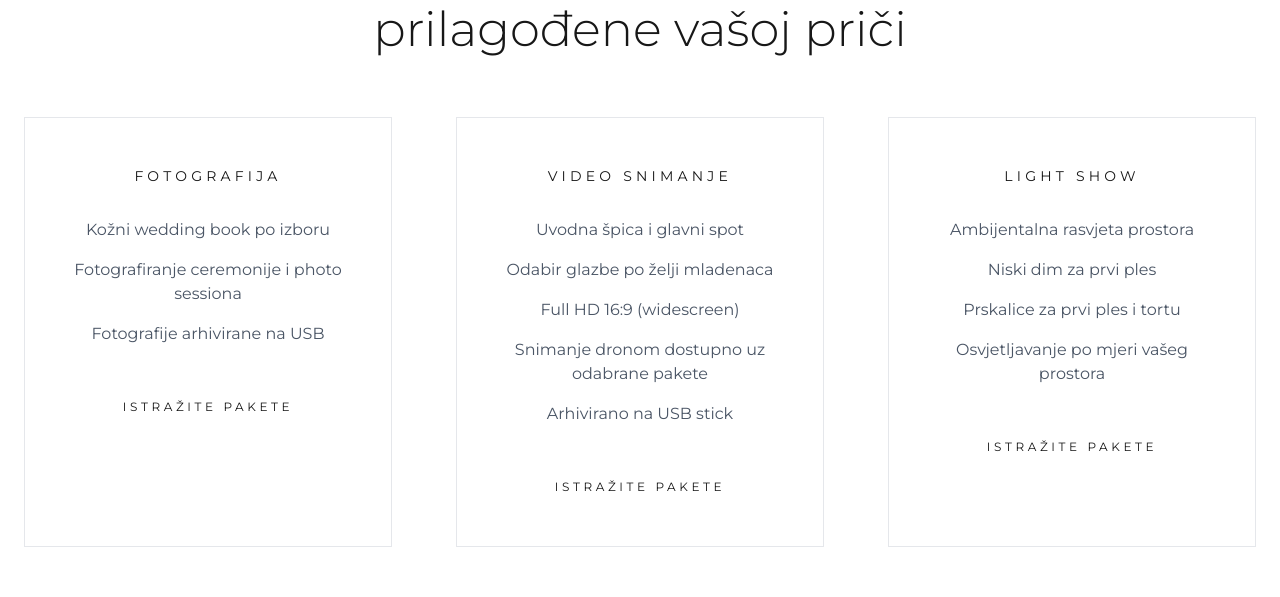
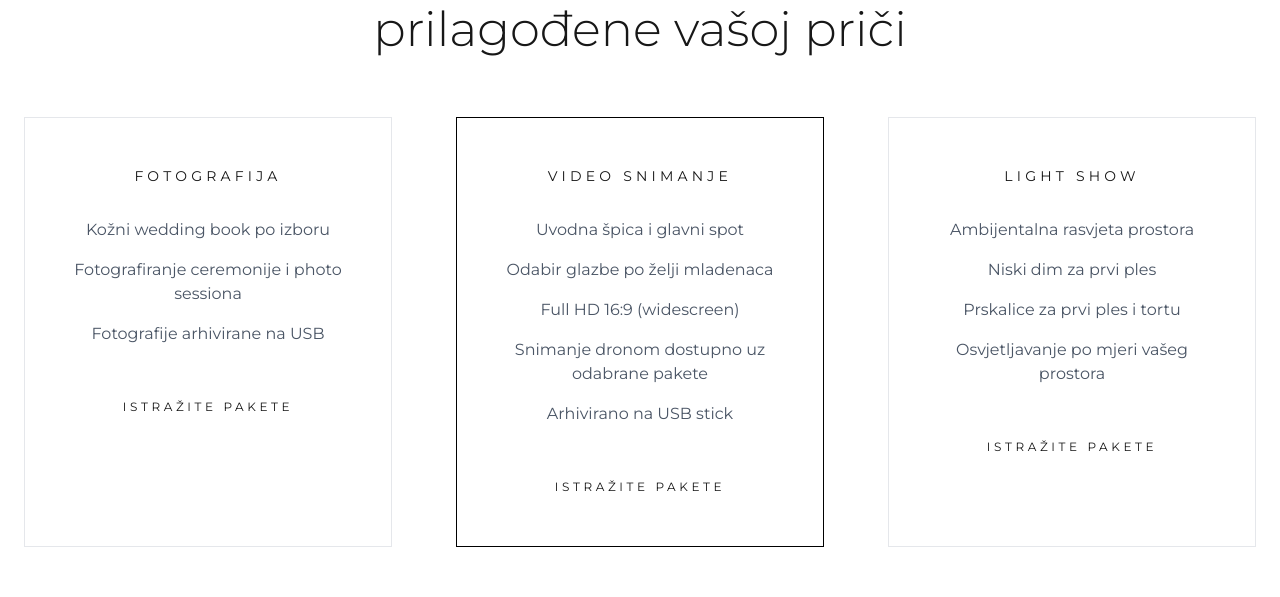
Before and after one commit to Robertino2809/video-alfa-wedding, a Next.js app: page / in a window 1280 px wide. Shown: the part 3441-4038 px from the top of the page. Built offline with nearby package versions, Linux system fonts and the light colour scheme; a web font is replaced by a local one.

Commit message:
latest change before upload

```diff
--- a/components/pricing/Pricing.tsx
+++ b/components/pricing/Pricing.tsx
@@ -75,7 +75,7 @@ export default function Pricing() {
               transition={{ duration: 1, delay: index * 0.2 }}
               viewport={{ once: true }}
               className={`p-12 border ${
-                service.highlight ? "border-black" : "border-gray-200"
+                index === 1 ? "border-black" : "border-gray-200"
               }`}
             >
               <h3 className="uppercase tracking-[0.3em] text-sm mb-8">
```
